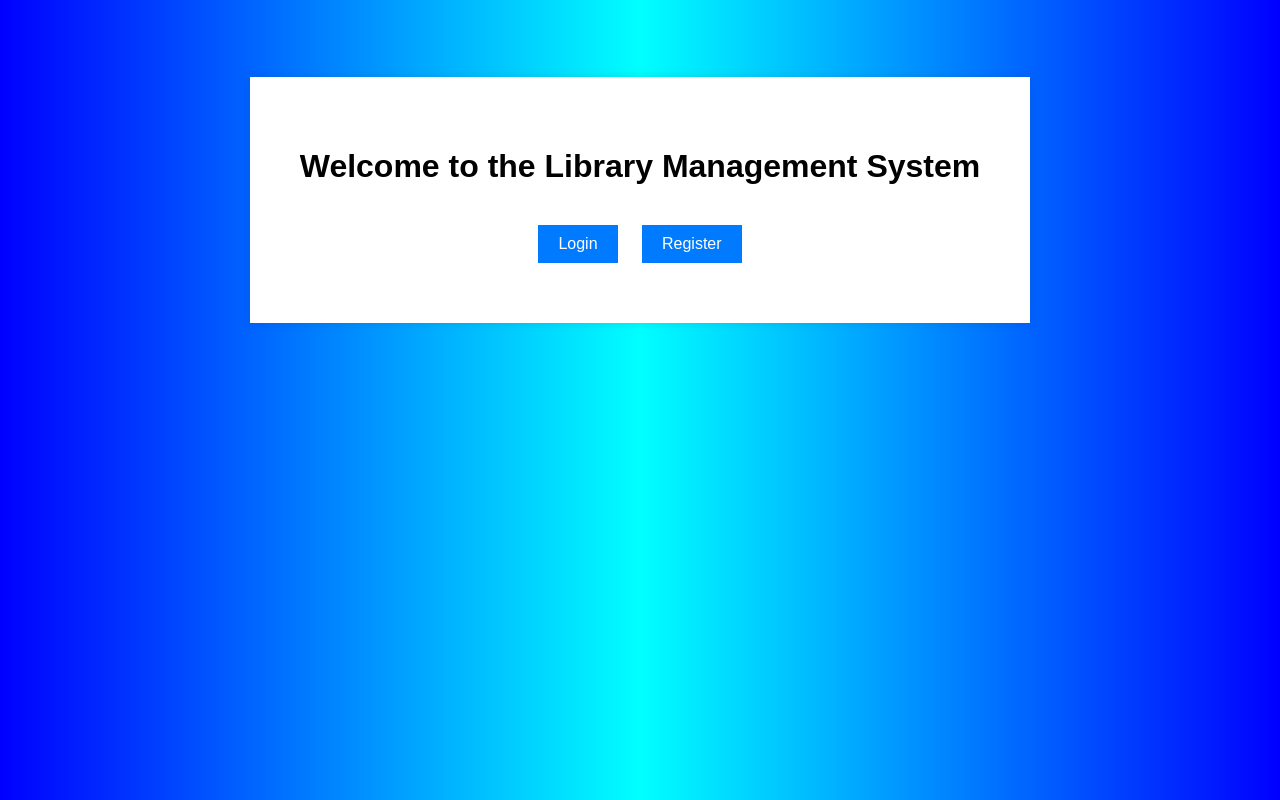
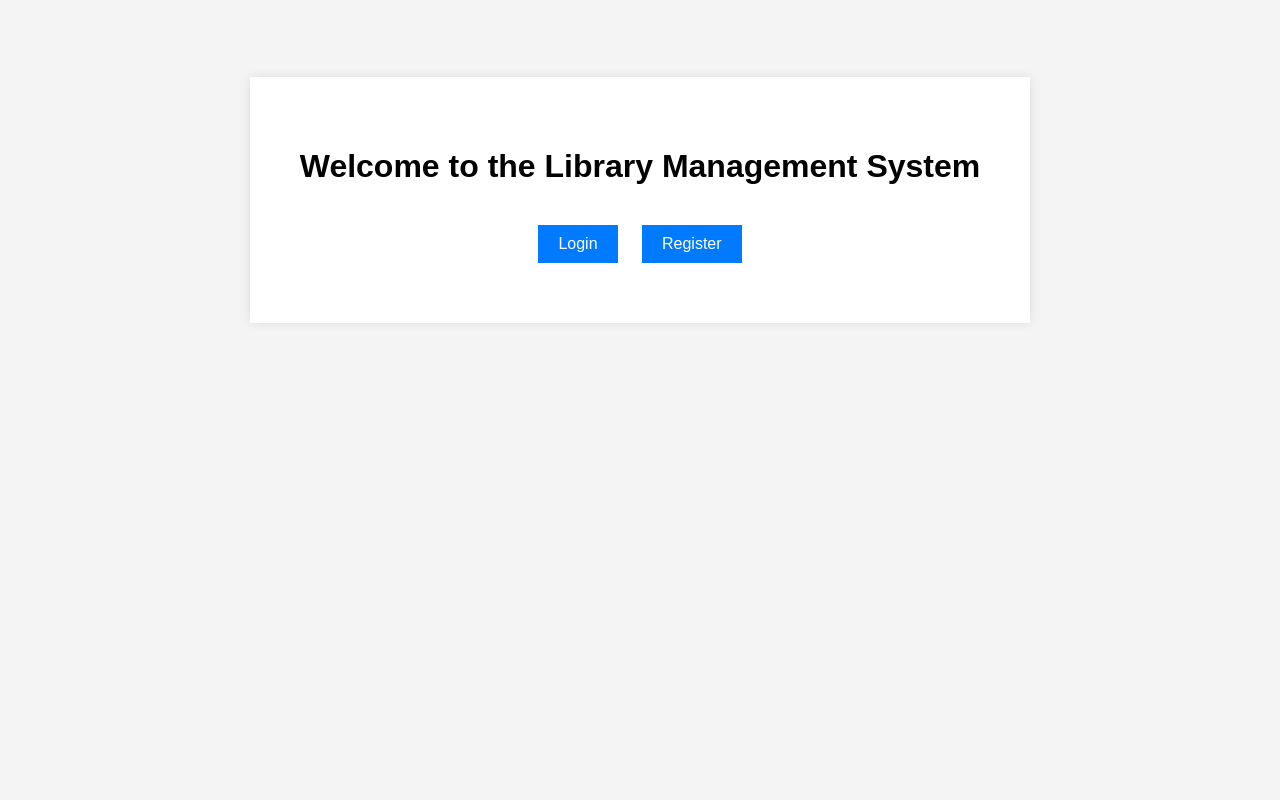
Before and after one commit to Leozhang66666/test1, a plain HTML site: page index.html in a window 1280 px wide. Drawn offline with Linux system fonts and the light colour scheme.

Commit message:
Update index.html

```diff
--- a/index.html
+++ b/index.html
@@ -14,7 +14,6 @@
             align-items: center;
             height: 50vh;
             margin: 0;
-            background: linear-gradient(90deg,blue,cyan,blue);
         }
         .container {
             text-align: center;
```
